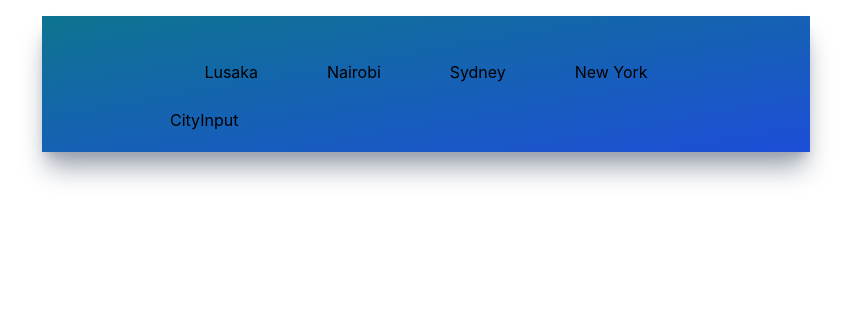
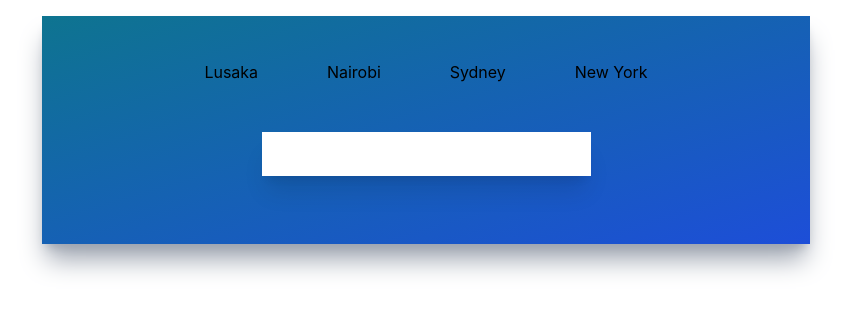
Before and after one commit to Mutalenic/weather_app, a React (Create React App) app: page / in a window 1280 px wide. Shown: the top 312 px of the page, without its empty margins (214-1065 px from the left). Built offline with nearby package versions, Linux system fonts and the light colour scheme.

Commit message:
Add input field

```diff
--- a/src/components/CityInput.jsx
+++ b/src/components/CityInput.jsx
@@ -1,9 +1,14 @@
-import React from 'react'
+import React from 'react';
+// import { UilSearch, UilLocationPoint } from '@iconscout/react-unicons';
 
 function CityInput() {
   return (
-    <div>CityInput</div>
-  )
+    <div className="flex flex-row justify-center my-6">
+      <div className="flex flex-row justify-center my-6">
+        <input type="text" className="text-xl font-light p-2 w-full shadow-xl focus:outline-none capitalize" />
+      </div>
+    </div>
+  );
 }
 
-export default CityInput
+export default CityInput;
```
